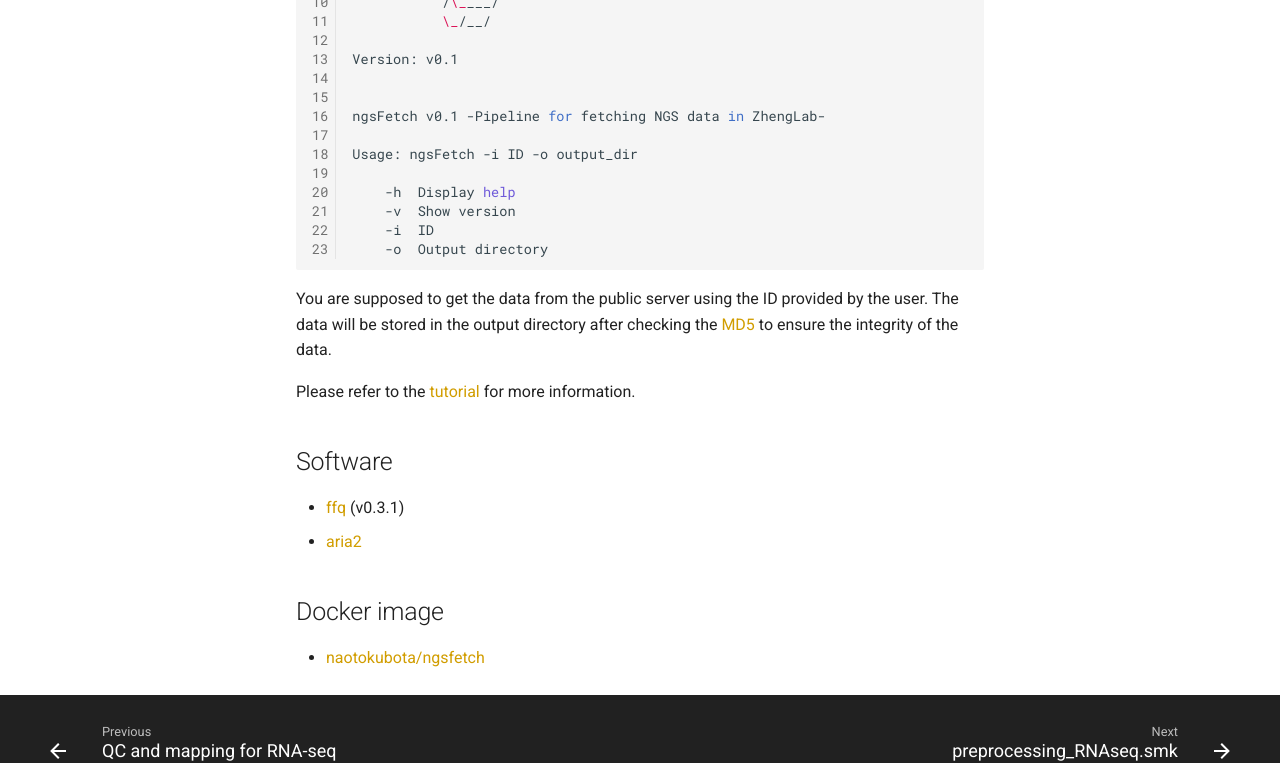
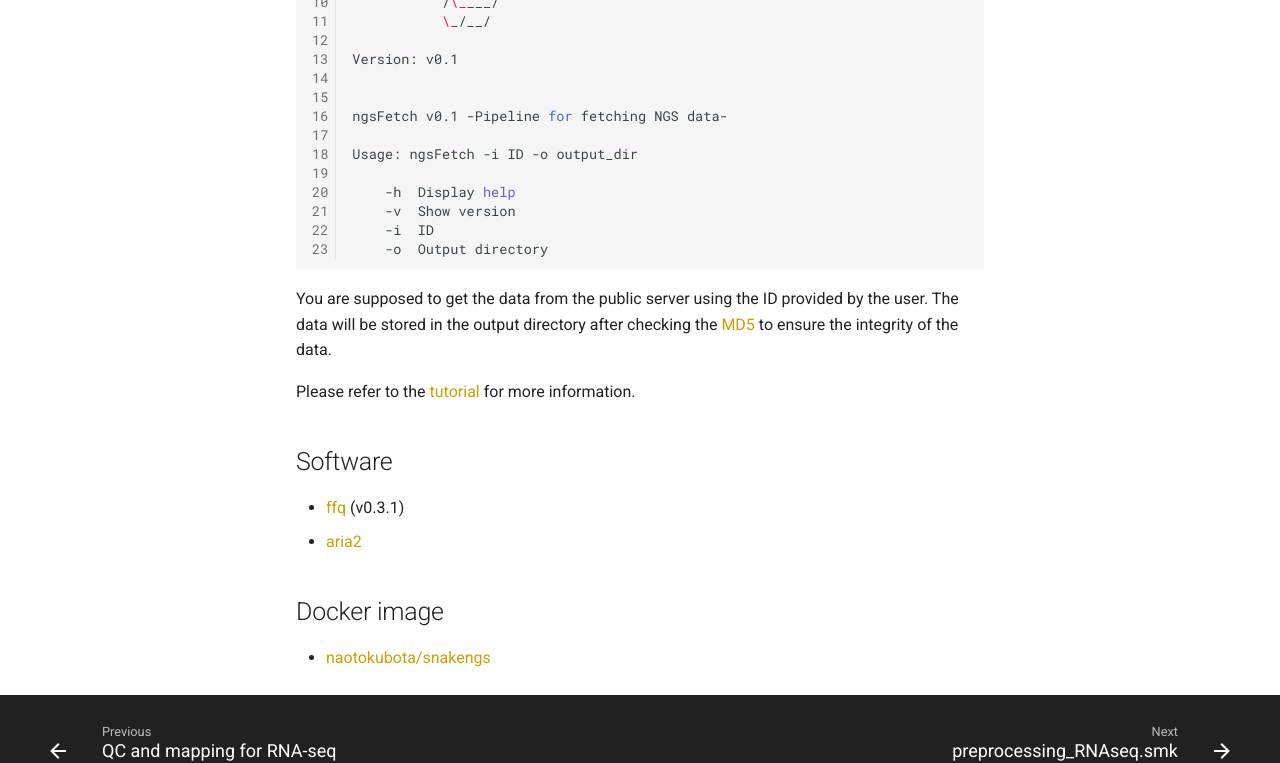
Before and after one commit to NaotoKubota/SnakeNgs, an MkDocs documentation site: the page built from docs/usage/ngsFetch.md, in a window 1280 px wide and 1337 px high. Shown: the part 485-1248 px from the top of the window. Built offline with MkDocs 1.6.1 and Material for MkDocs 9.7.7, drawn with Linux system fonts in a browser that asks for light colours; comment, search, counter and statistics services are not loaded.

Commit message:
fix: Correct docker container name

```diff
--- a/docs/usage/ngsFetch.md
+++ b/docs/usage/ngsFetch.md
@@ -20,7 +20,7 @@
 Version: v0.1
 
 
-ngsFetch v0.1 -Pipeline for fetching NGS data in ZhengLab-
+ngsFetch v0.1 -Pipeline for fetching NGS data-
 
 Usage: ngsFetch -i ID -o output_dir
 
@@ -41,4 +41,4 @@
 
 ## Docker image
 
-- [naotokubota/ngsfetch](https://hub.docker.com/r/naotokubota/ngsfetch)
+- [naotokubota/snakengs](https://hub.docker.com/r/naotokubota/snakengs)
```
